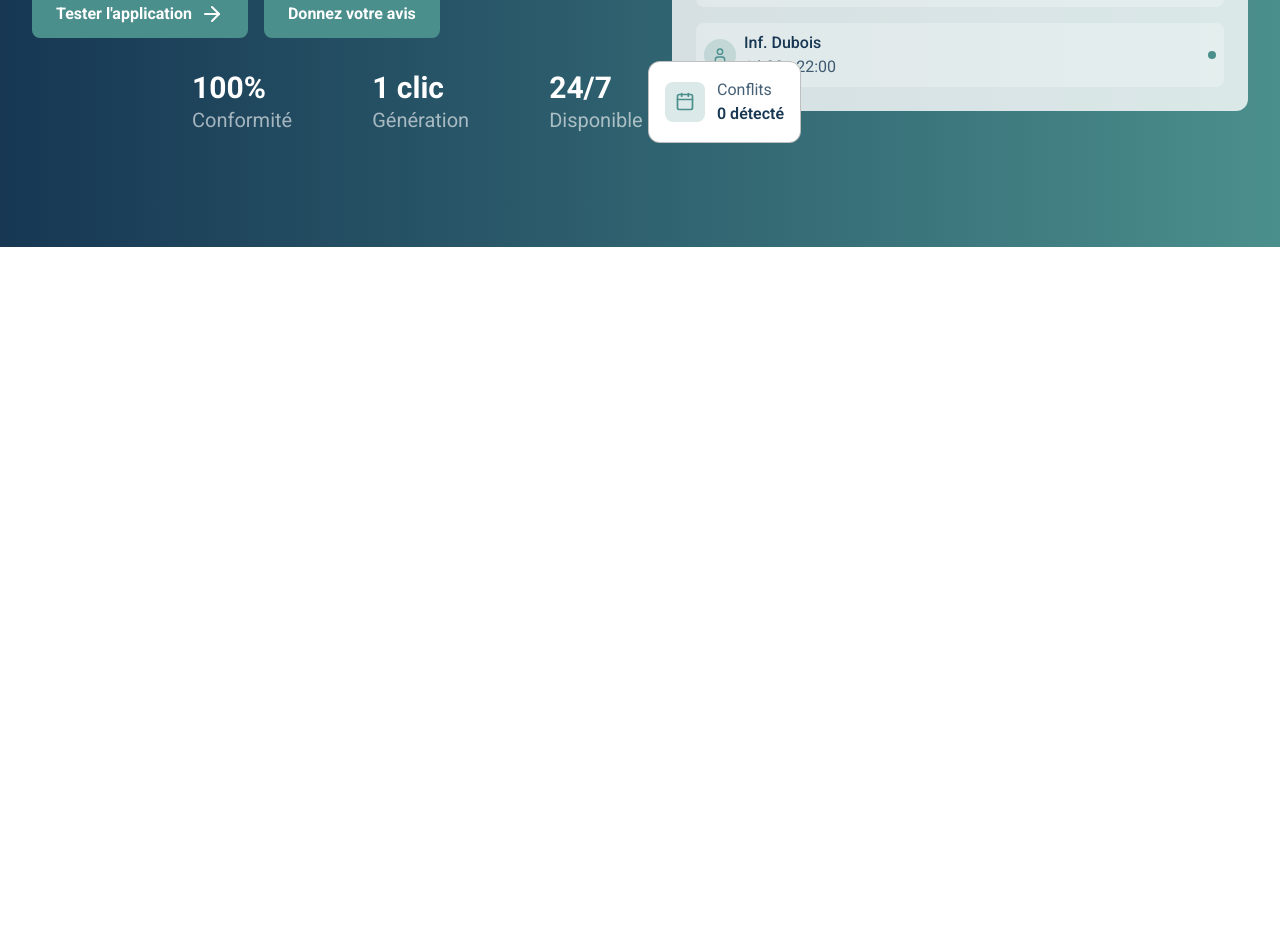
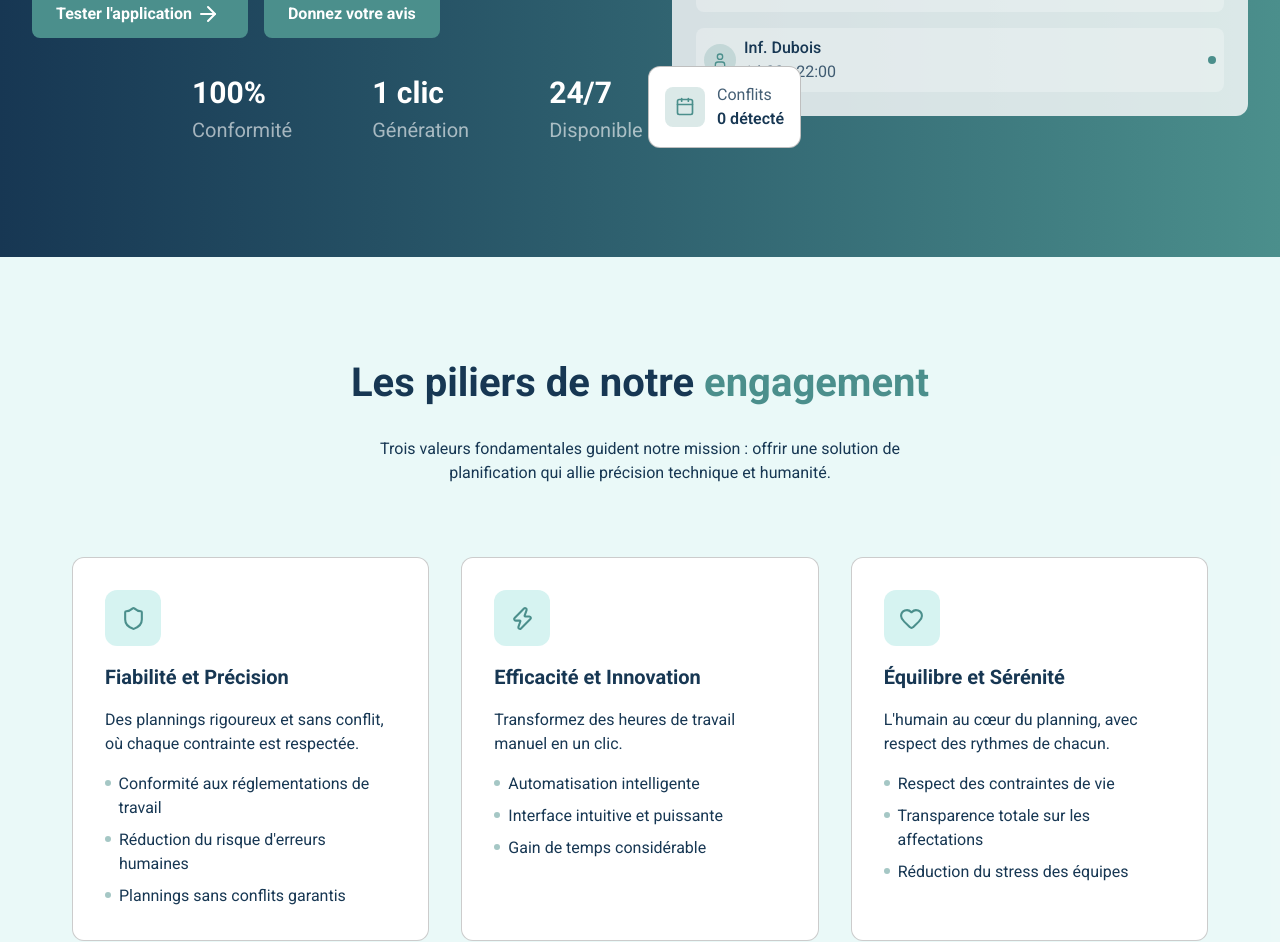
Before and after one commit to bastos-rcd/MEDISYNC, a React (Vite) app in the folder landing-page/: page / in a window 1280 px wide. Shown: the part 561-1503 px from the top of the page. Before the commit the page ends 808 px from the top, so only its background shows below. Built offline with nearby package versions, Linux system fonts and the light colour scheme.

Commit message:
feat: values

```diff
--- a/landing-page/src/App.tsx
+++ b/landing-page/src/App.tsx
@@ -1,12 +1,16 @@
 import Header from "./components/Header";
 import Hero from "./components/Hero";
+import Values from "./components/Values";
 
 export default function App() {
   return (
-    <div className="h-screen flex flex-col bg-[color-mix(in_srgb,var(--tertiary),transparent_80%)]">
+    <>
       <Header />
+      <div className="flex flex-col bg-(--tertiary)/10 gap-14">
+        <Hero />
 
-      <Hero />
-    </div>
+        <Values />
+      </div>
+    </>
   );
 }
--- a/landing-page/src/components/Header.tsx
+++ b/landing-page/src/components/Header.tsx
@@ -36,7 +36,7 @@ export default function Header() {
   const [isOpen, setIsOpen] = useState(false);
 
   return (
-    <header className="w-full sticky top-0 z-50 bg-white border-b border-[color-mix(in_srgb,black,transparent_80%)] flex flex-row justify-between items-center gap-20 p-2">
+    <header className="w-full sticky top-0 z-50 bg-white border-b border-black/20 flex flex-row justify-between items-center gap-20 p-2">
       <a href="/">
         <img src="/logo-desktop.webp" className="hidden lg:block w-20" />
         <img src="/logo-mobile.webp" className="block lg:hidden w-10" />
@@ -46,6 +46,7 @@ export default function Header() {
         <NavLink href="#values">Nos Valeurs</NavLink>
         <NavLink href="#about">Qui sommes-nous ?</NavLink>
         <NavLink href="#features">Fonctionnalités</NavLink>
+        <NavLink href="#prices">Tarifs</NavLink>
       </div>
 
       <div className="hidden lg:flex flex-row gap-4">
@@ -63,10 +64,11 @@ export default function Header() {
       </button>
 
       {isOpen && (
-        <div className="absolute lg:hidden left-0 top-full w-full bg-white border-b border-[color-mix(in_srgb,black,transparent_80%)] flex flex-col items-start gap-6 p-4">
+        <div className="absolute lg:hidden left-0 top-full w-full bg-white border-b border-black/20 flex flex-col items-start gap-6 p-4">
           <NavLink href="#values">Nos Valeurs</NavLink>
           <NavLink href="#about">Qui sommes-nous ?</NavLink>
           <NavLink href="#features">Fonctionnalités</NavLink>
+          <NavLink href="#prices">Tarifs</NavLink>
           <LinkButton href="https://medisync-scheduler-pro.vercel.app/">
             Accéder à l'application
           </LinkButton>
--- a/landing-page/src/components/Hero.tsx
+++ b/landing-page/src/components/Hero.tsx
@@ -18,8 +18,8 @@ const LinkButton = ({
 
 const Stat = ({ value, label }: { value: string; label: string }) => (
   <div className="text-center lg:text-left">
-    <h2 className="text-3xl font-bold text-white">{value}</h2>
-    <h3 className="text-sm text-white/60">{label}</h3>
+    <h2 className="font-bold text-white">{value}</h2>
+    <h3 className="text-white/60">{label}</h3>
   </div>
 );
 
@@ -61,10 +61,10 @@ export default function Hero() {
             gagnez du temps, apaisez vos équipes.
           </h3>
 
-          <div className="w-full flex flex-row gap-4 justify-center lg:justify-start">
+          <div className="w-full flex flex-col lg:flex-row gap-4 justify-center lg:justify-start">
             <LinkButton href="https://medisync-scheduler-pro.vercel.app/">
               Tester l'application
-              <ArrowRight className="ml-2 group-hover:translate-x-1 transition-transform" />
+              <ArrowRight className="w-8" />
             </LinkButton>
             <LinkButton href="https://docs.google.com/forms/d/e/1FAIpQLSeuTzbgUBJB8y8WhDP9kMNFpFsUhymFF-29K6CM2T1LG-L8Sg/viewform?usp=header">
               Donnez votre avis
--- /dev/null
+++ b/landing-page/src/components/Values.tsx
@@ -0,0 +1,81 @@
+import { Shield, Zap, Heart } from "lucide-react";
+
+const values = [
+  {
+    icon: Shield,
+    title: "Fiabilité et Précision",
+    description:
+      "Des plannings rigoureux et sans conflit, où chaque contrainte est respectée.",
+    features: [
+      "Conformité aux réglementations de travail",
+      "Réduction du risque d'erreurs humaines",
+      "Plannings sans conflits garantis",
+    ],
+  },
+  {
+    icon: Zap,
+    title: "Efficacité et Innovation",
+    description: "Transformez des heures de travail manuel en un clic.",
+    features: [
+      "Automatisation intelligente",
+      "Interface intuitive et puissante",
+      "Gain de temps considérable",
+    ],
+  },
+  {
+    icon: Heart,
+    title: "Équilibre et Sérénité",
+    description:
+      "L'humain au cœur du planning, avec respect des rythmes de chacun.",
+    features: [
+      "Respect des contraintes de vie",
+      "Transparence totale sur les affectations",
+      "Réduction du stress des équipes",
+    ],
+  },
+];
+
+export default function Values() {
+  return (
+    <section
+      id="values"
+      className="flex flex-col justify-center items-center gap-10 p-10"
+    >
+      <div className="w-full lg:max-w-1/2 flex flex-col text-center gap-6">
+        <h1 className="text-(--primary) font-bold">
+          Les piliers de notre{" "}
+          <span className="text-(--secondary)">engagement</span>
+        </h1>
+        <p className="text-(--primary)">
+          Trois valeurs fondamentales guident notre mission : offrir une
+          solution de planification qui allie précision technique et humanité.
+        </p>
+      </div>
+
+      <div className="grid grid-cols-1 lg:grid-cols-3 gap-8 lg:p-8">
+        {values.map((value, index) => (
+          <div
+            key={index}
+            className="flex flex-col bg-white rounded-xl border border-black/20 gap-4 p-8"
+          >
+            <div className="w-14 h-14 rounded-xl flex items-center justify-center bg-(--tertiary)/20 text-(--secondary)">
+              <value.icon size={25} />
+            </div>
+
+            <h3 className="font-bold text-(--primary)">{value.title}</h3>
+            <p className="text-(--primary)">{value.description}</p>
+
+            <ul className="space-y-2">
+              {value.features.map((feature, i) => (
+                <li key={i} className="flex items-start gap-2">
+                  <span className="w-1.5 h-1.5 rounded-full mt-2 bg-(--secondary)/50" />
+                  <span className="text-(--primary)">{feature}</span>
+                </li>
+              ))}
+            </ul>
+          </div>
+        ))}
+      </div>
+    </section>
+  );
+}
```
